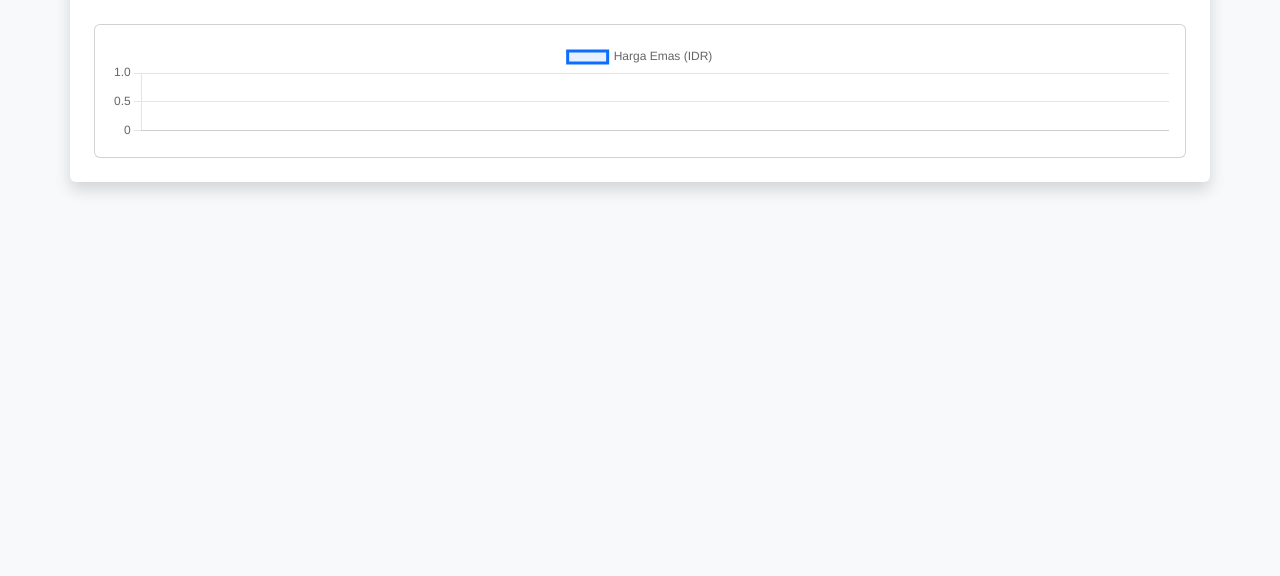
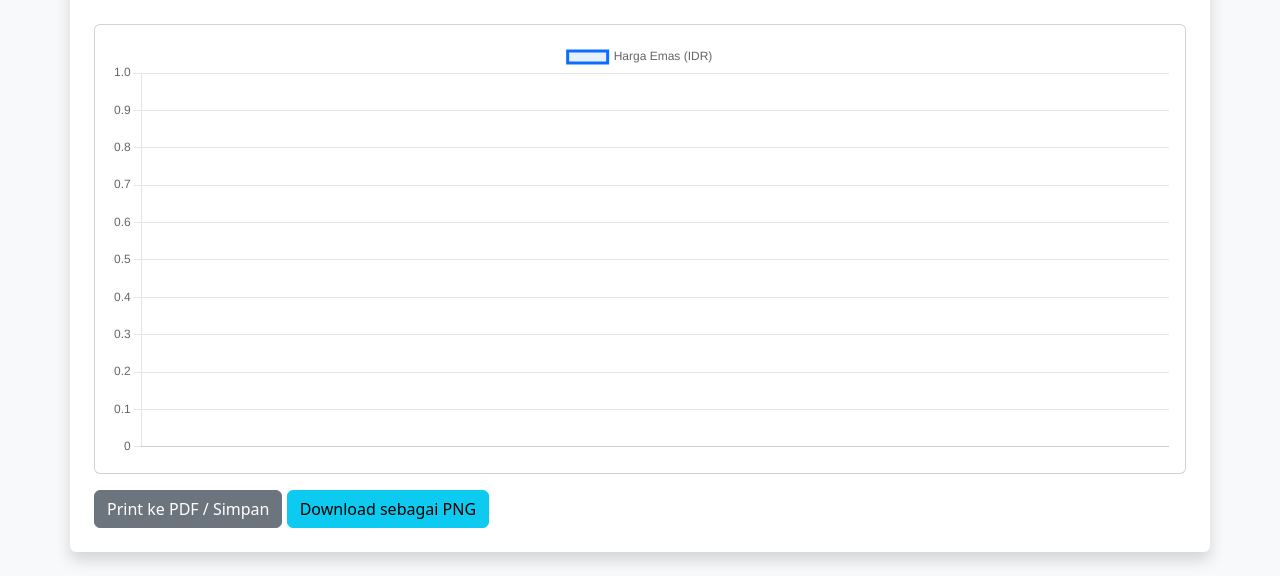
Before and after one commit to Ryuuzenvs/gold-tracker, a PHP site: page / in a window 1280 px wide. Shown: the part 437-1013 px from the top of the page. Before the commit the page ends 630 px from the top, so only its background shows below. Run offline with PHP 8.4, Linux system fonts and the light colour scheme; data that the repository does not hold is empty; some libraries are stand-ins or nearby versions.

Commit message:
ui boots

```diff
--- a/index.php
+++ b/index.php
@@ -37,6 +37,13 @@ $action_color = getActionColor($rule['action_recommend']);
     <link href="https://cdn.jsdelivr.net/npm/bootstrap@5.3.0/dist/css/bootstrap.min.css" rel="stylesheet">
     <link href="../bs/bootstrap.min.css" rel="stylesheet">
     <title>Gold Tracker - Analysis</title>
+<style>
+@media print {
+    .btn, .alert { display: none; } /* Tombol & Info tidak ikut ke print */
+    body { background: white; }
+    .container { shadow: none; border: none; }
+}
+</style>
 </head>
 <body class="bg-light p-4">
     <div class="container bg-white p-4 shadow rounded">
@@ -96,8 +103,8 @@ $action_color = getActionColor($rule['action_recommend']);
                 <?php endwhile; ?>
             </tbody>
         </table>
-<div class="card mt-4 p-3">
-    <canvas id="goldChart" height="100"></canvas>
+<div class="card mt-4 p-3" style="height: 450px;">
+    <canvas id="goldChart"></canvas>
 </div>
 
 <?php
@@ -109,7 +116,6 @@ while($row = $res_chart->fetch_assoc()) {
     $values[] = $row['price_buy'];
 }
 ?>
-
 <script>
 const ctx = document.getElementById('goldChart').getContext('2d');
 new Chart(ctx, {
@@ -122,13 +128,44 @@ new Chart(ctx, {
             borderColor: '#0d6efd',
             backgroundColor: 'rgba(13, 110, 253, 0.1)',
             fill: true,
-            tension: 0.3
+            tension: 0.3,
+            borderWidth: 3,
+            pointRadius: 5 // Biar titik harganya lebih kelihatan
         }]
     },
-    options: { responsive: true }
+    options: {
+        responsive: true,
+        maintainAspectRatio: false, // Penting: Biar tinggi canvas bisa diatur manual
+        plugins: {
+            legend: {
+                position: 'top',
+            }
+        },
+        scales: {
+            y: {
+                beginAtZero: false // Biar grafiknya fokus ke area harga, gak dari 0
+            }
+        }
+    }
 });
 </script>
+<button class="btn btn-secondary mt-3" onclick="window.print()">
+    Print ke PDF / Simpan
+</button>
+<button class="btn btn-info mt-3" onclick="exportToImage()">Download sebagai PNG</button>
     </div>
 
+
+<script>
+function exportToImage() {
+    html2canvas(document.querySelector(".container")).then(canvas => {
+        let link = document.createElement('a');
+        link.download = 'gold-analysis.png';
+        link.href = canvas.toDataURL("image/png");
+        link.click();
+    });
+}
+</script>
+<script src="https://cdnjs.cloudflare.com/ajax/libs/html2canvas/1.4.1/html2canvas.min.js"></script>
 </body>
 </html>
```
